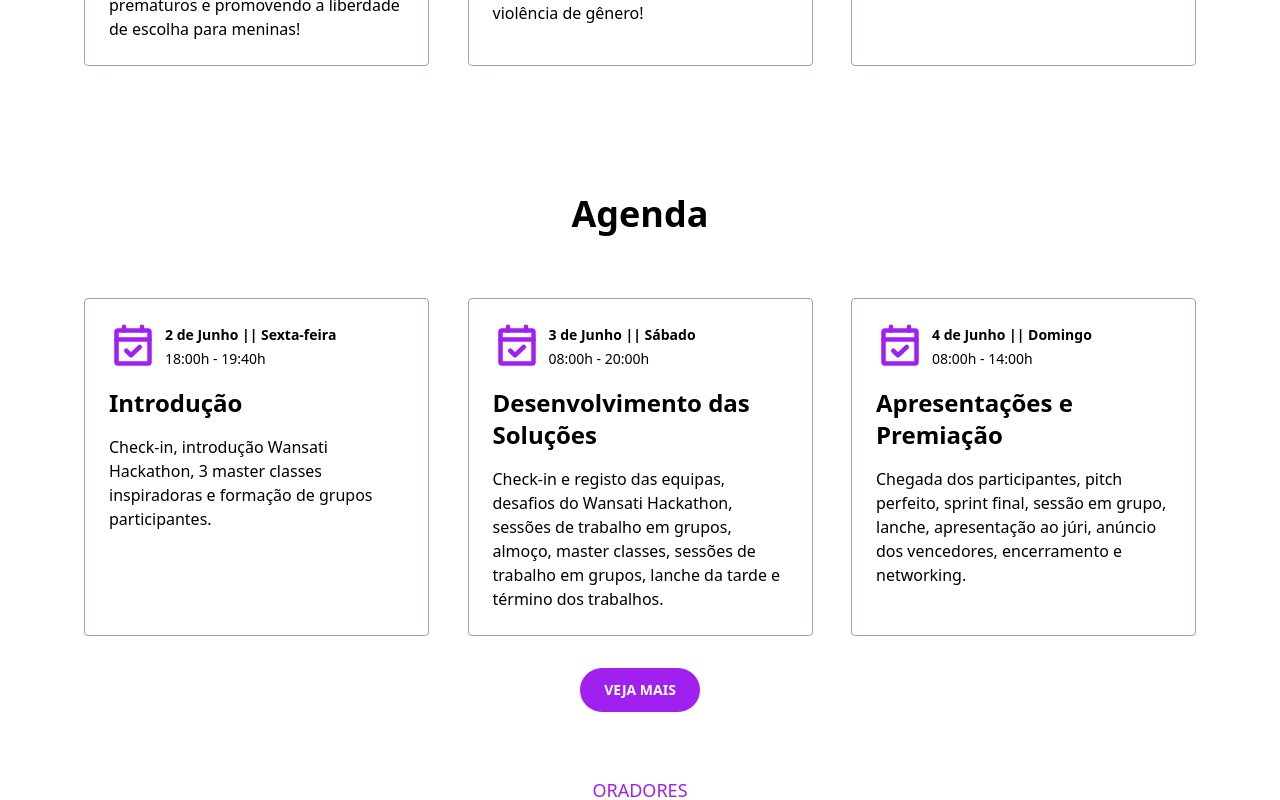
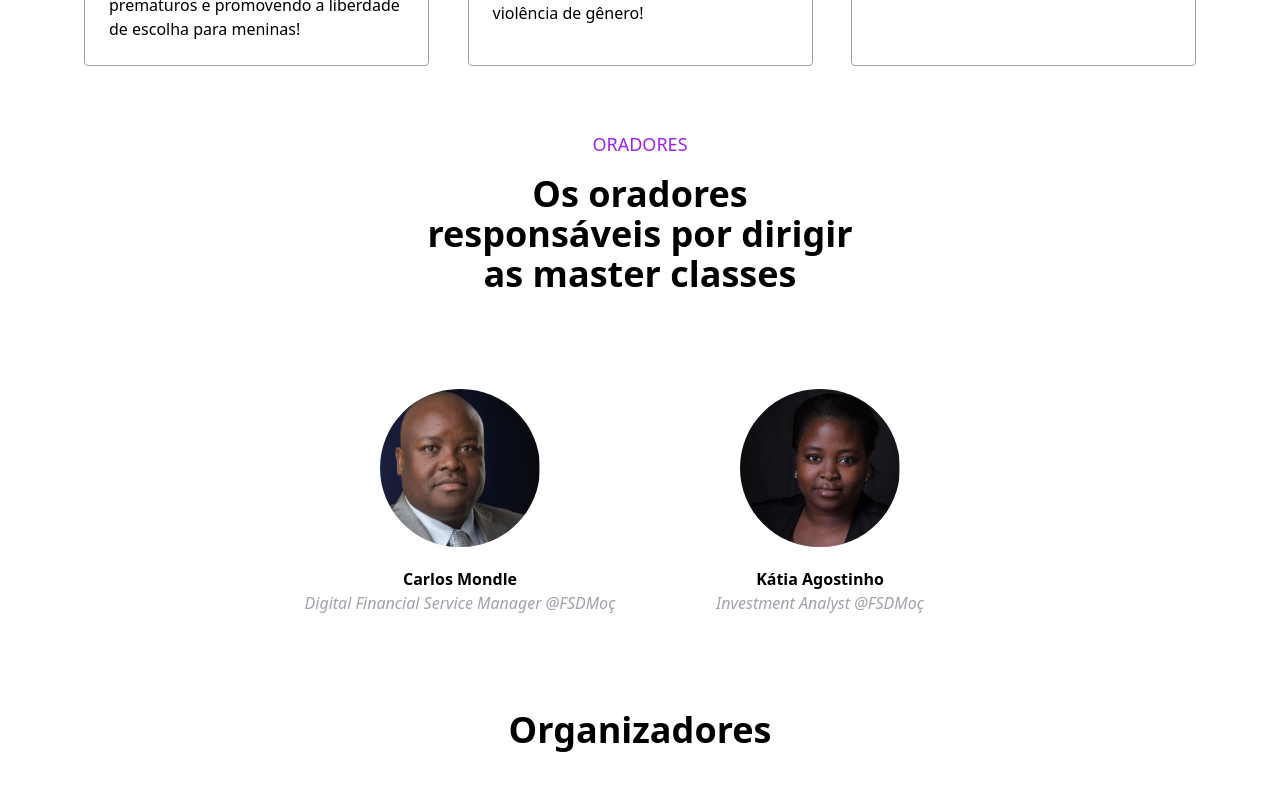
Before and after one commit to rnrnshn/wansati-hackthon, a Next.js app: page / in a window 1280 px wide. Shown: the part 1520-2320 px from the top of the page. Built offline with nearby package versions, Linux system fonts and the light colour scheme.

Commit message:
fix: hide the agenda section

```diff
--- a/src/app/page.tsx
+++ b/src/app/page.tsx
@@ -72,7 +72,7 @@ export default function Home() {
         </div>
       </section>
 
-      <section className="p-5 max-w-6xl mx-auto py-16 scroll-mt-10">
+      <section className="p-5 max-w-6xl mx-auto py-16 scroll-mt-10 hidden">
         <div className="text-center max-w-md w-full mx-auto">
           <h2 className="text-4xl font-bold">Agenda</h2>
         </div>
```
